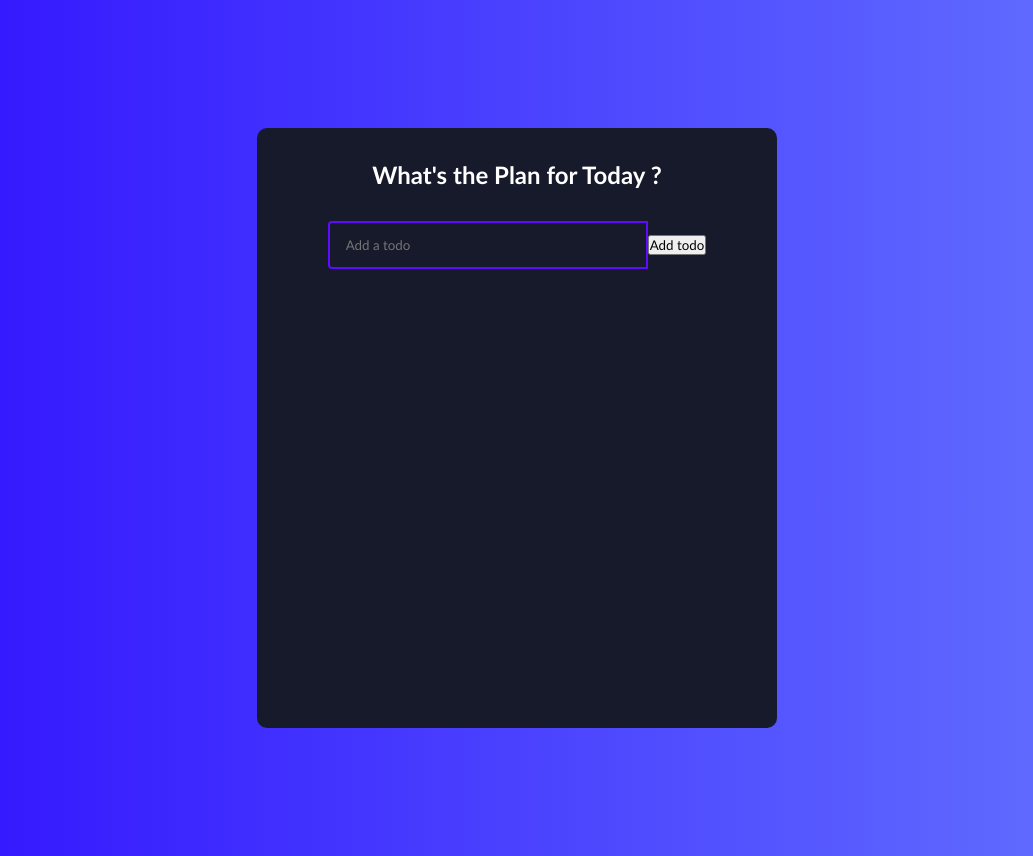
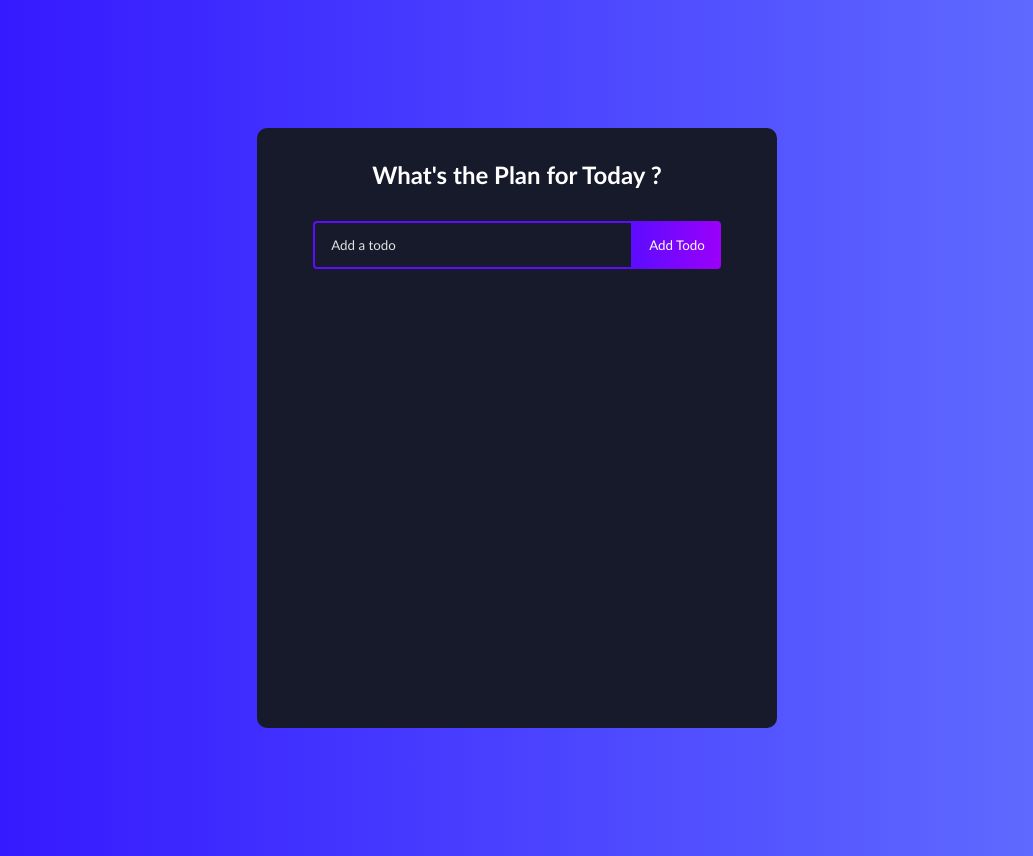
Before and after one commit to NickNikolaev/Todo-List, a React (Create React App) app: page / in a window 1280 px wide. Shown: the whole page, without its empty margins (123-1156 px from the left). Built offline with nearby package versions, Linux system fonts and the light colour scheme.

Commit message:
Style the input field and the button in "TodoForm" component

```diff
--- a/src/components/TodoForm/TodoForm.css
+++ b/src/components/TodoForm/TodoForm.css
@@ -9,5 +9,18 @@
   background: transparent;
   color: white;
 }
+.todo-form-input::placeholder {
+  color: #e2e2e2;
+}
+.todo-form-button {
+  padding: 16px;
+  border: none;
+  border-radius: 0 4px 4px 0;
+  cursor: pointer;
+  outline: none;
+  background: linear-gradient(90deg, #5d0cff 0%, #9b00fa 100%);
+  color: white;
+  text-transform: capitalize;
+}
 
 /*# sourceMappingURL=TodoForm.css.map */
--- a/src/components/TodoForm/TodoForm.scss
+++ b/src/components/TodoForm/TodoForm.scss
@@ -8,5 +8,24 @@
     width: 320px;
     background: transparent;
     color: white;
+
+    &::placeholder {
+      color: rgb(226, 226, 226);
+    }
+  }
+
+  &-button {
+    padding: 16px;
+    border: none;
+    border-radius: 0 4px 4px 0;
+    cursor: pointer;
+    outline: none;
+    background: linear-gradient(
+                    90deg,
+                    rgba(93, 12, 255, 1) 0%,
+                    rgba(155, 0, 250, 1) 100%
+    );
+    color: white;
+    text-transform: capitalize;
   }
 }
```
Also changed, not shown: 1 other file (tests, documents, lock files or other folders).
